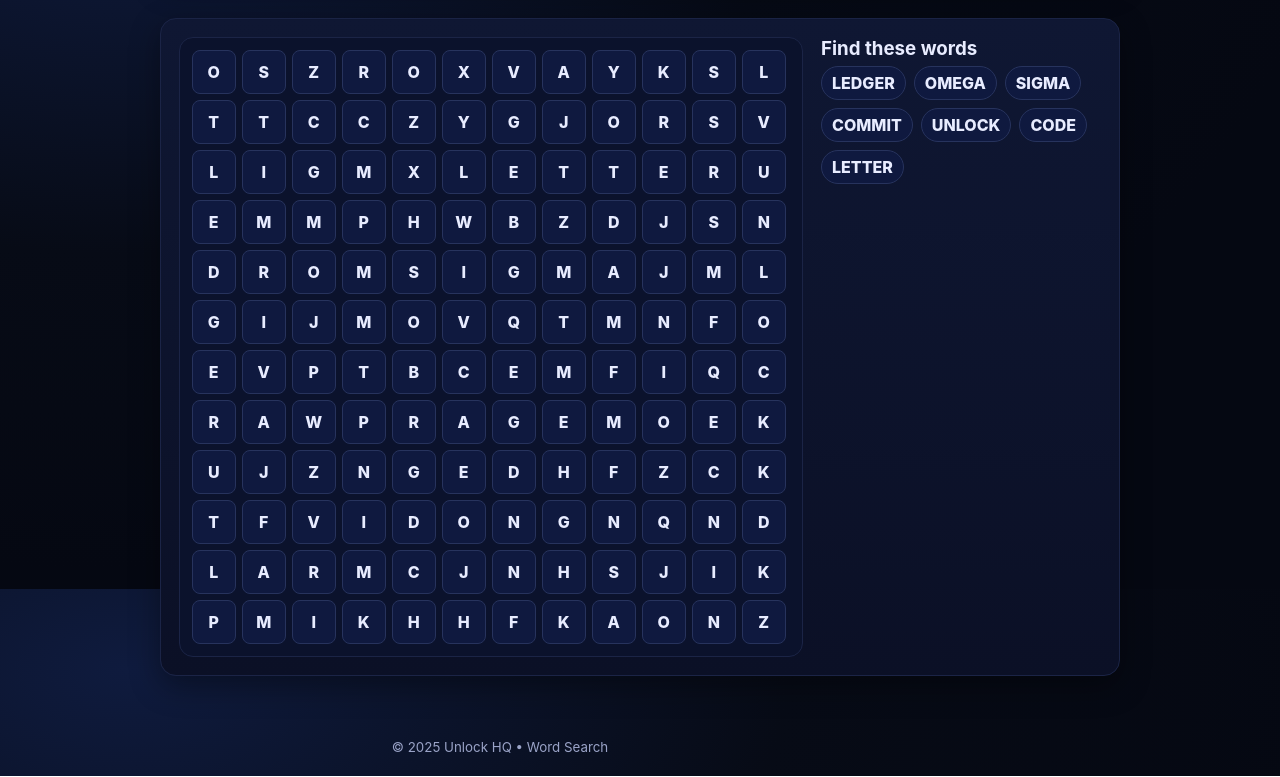
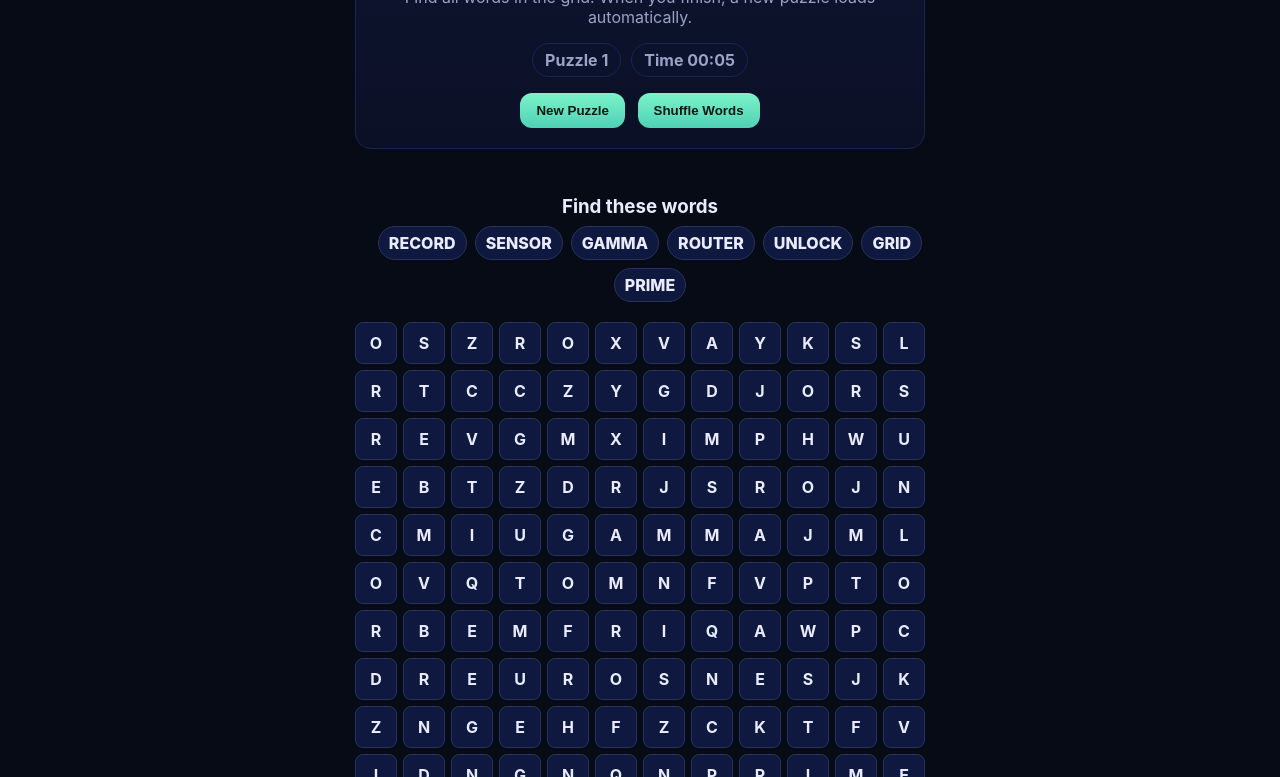
Before and after one commit to scottymker/capture-the-flag, a plain HTML site: page endless-word-search.html in a window 1280 px wide. Shown: the part 211-988 px from the top of the page. Drawn offline with Linux system fonts and the light colour scheme.

Commit message:
Update endless-word-search.html

```diff
--- a/endless-word-search.html
+++ b/endless-word-search.html
@@ -1,151 +1,106 @@
 <!DOCTYPE html>
 <html lang="en">
 <head>
-  <meta charset="UTF-8" />
+  <meta charset="utf-8" />
   <meta name="viewport" content="width=device-width, initial-scale=1" />
-  <title>Unlock HQ – Endless Word Search</title>
-  <meta name="description" content="Endless word search puzzles. Finish one, a fresh puzzle appears automatically. Mobile‑friendly layout." />
+  <title>Unlock HQ • Endless Word Search</title>
   <link rel="icon" href="assets/unlockhq_web.png" />
   <style>
-    :root{ --bg:#070b16; --panel:#0d1326; --ink:#e8ecff; --muted:#9aa3c7; --accent:#7cf3c8; --border:#1b2446; --radius:16px; --shadow:0 10px 30px rgba(0,0,0,.35); }
+    :root{ --bg:#070b16; --ink:#e9ecff; --muted:#9aa3c7; --accent:#7cf3c8; --border:#1a2450; --radius:16px; --cell:30px; --gap:6px; --boardW: 360px; }
     *{box-sizing:border-box}
     html,body{height:100%}
-    body{margin:0; font-family:Inter,ui-sans-serif,system-ui,Segoe UI,Roboto,Arial; color:var(--ink); background:radial-gradient(1200px 700px at 10% 10%,#0f1b3e 0%,#070b16 55%,#050812 100%) fixed}
-    header{position:sticky; top:0; z-index:10; border-bottom:1px solid var(--border); background:linear-gradient(180deg, rgba(7,11,22,.85), rgba(7,11,22,0)); backdrop-filter:saturate(130%) blur(6px)}
-    .wrap{max-width:1000px; margin:0 auto; padding:20px}
-    .card{background:linear-gradient(180deg,#0f1733,#0b1026); border:1px solid var(--border); border-radius:var(--radius); box-shadow:var(--shadow)}
-    .pad{padding:18px}
+    body{margin:0; font-family:Inter,ui-sans-serif,system-ui,Segoe UI,Roboto,Arial; color:var(--ink); background:#070b16; overflow-x:hidden}
+
+    .wrap{max-width:1000px; margin:0 auto; padding:18px}
+    .panel{background:linear-gradient(180deg,#0f1733,#0b1026); border:1px solid var(--border); border-radius:var(--radius)}
+
+    /* Width-sync */
+    .frame{ width:var(--boardW); max-width:var(--boardW); margin:0 auto; }
+
+    header{padding:14px 10px}
+    #hero{padding:16px; text-align:center}
+    #logo img{height:84px; width:auto; filter:drop-shadow(0 0 14px rgba(124,243,200,.6))}
+    h1{margin:10px 0 4px; font-size:clamp(28px,6vw,40px)}
     .muted{color:var(--muted)}
+    .stats{display:flex; gap:10px; justify-content:center; flex-wrap:wrap; margin:12px 0}
+    .pill{padding:6px 12px; border-radius:999px; border:1px solid var(--border); background:#0b122c; color:var(--muted); font-weight:700}
+    .btn{background:linear-gradient(180deg,var(--accent),#4fd1b6); color:#001a10; font-weight:800; border:none; border-radius:12px; padding:10px 16px; cursor:pointer; margin:4px}
 
-    .top{display:grid; grid-template-columns:1.2fr .8fr; align-items:center; gap:16px}
-    .stats{display:flex; gap:10px; flex-wrap:wrap}
-    .pill{padding:6px 10px; border-radius:999px; border:1px solid var(--border); background:#0b122c; color:#9aa3c7; font-weight:700}
-
-    /* --- Mobile-first board layout --- */
-    .board{display:grid; grid-template-columns:1fr; gap:18px; align-items:start}
-    @media (min-width: 860px){ .board{ grid-template-columns: 1fr 280px; } }
-
-    /* Grid uses dynamic cell size so it never overflows */
-    #gridWrap{width:100%}
-    .ws{--cell: 34px; --gap:6px; display:grid; grid-template-columns:repeat(var(--n,12), var(--cell)); gap:var(--gap); padding:12px; border:1px solid var(--border); background:#0b122c; border-radius:14px; width:100%; touch-action:none}
-    .cell{width:var(--cell); height:var(--cell); display:grid; place-items:center; border-radius:8px; background:#0f193f; border:1px solid #27335d; font-weight:800; letter-spacing:.5px; user-select:none; cursor:pointer}
-    .cell.sel{outline:2px solid var(--accent); background:#10244d}
-    .cell.ok{background:#153d2d; border-color:#1b6a4a}
-
-    .wordlist{display:flex; gap:8px; flex-wrap:wrap}
+    /* Word list between hero and grid */
+    #wordsWrap{padding:10px; text-align:center}
+    #words{display:flex; gap:8px; flex-wrap:wrap; justify-content:center; width:var(--boardW); margin:0 auto}
     .word{padding:6px 10px; border-radius:999px; border:1px solid #27335d; background:#0f193f; font-weight:800}
     .word.done{background:#153d2d; border-color:#1b6a4a}
 
-    .actions{display:flex; gap:10px; flex-wrap:wrap}
-    .btn{background:linear-gradient(180deg,var(--accent),#4fd1b6); color:#001a10; font-weight:800; border:none; border-radius:12px; padding:10px 14px; cursor:pointer}
+    /* Grid */
+    #grid{display:grid; gap:var(--gap); grid-template-columns:repeat(var(--n,10), var(--cell)); width:var(--boardW); margin:10px auto; touch-action:none}
+    .cell{aspect-ratio:1/1; width:var(--cell); display:grid; place-items:center; border-radius:8px; background:#0f193f; border:1px solid #27335d; font-weight:700; user-select:none; cursor:pointer}
+    .cell.sel{outline:2px solid var(--accent)}
+    .cell.ok{background:#153d2d; border-color:#1b6a4a}
+
+    footer{text-align:center; margin:26px 0; color:var(--muted)}
   </style>
 </head>
 <body>
-  <header>
-    <div class="wrap">
-      <div class="card pad top">
-        <div>
-          <div style="display:flex; align-items:center; gap:10px; margin-bottom:6px">
-            <img src="assets/unlockhq_web.png" alt="Unlock HQ" style="height:40px; width:auto" />
-            <h1 style="margin:0; font-size:26px">Endless Word Search</h1>
-          </div>
-          <p class="muted" style="margin:6px 0 10px">Find all words in the grid. When you finish, a new puzzle loads automatically.</p>
+  <header class="wrap">
+    <div id="hero" class="panel frame">
+      <div id="logo"><img src="assets/unlockhq_web.png" alt="Unlock HQ logo"></div>
+      <h1>Endless Word Search</h1>
+      <p class="muted">Find all words in the grid. When you finish, a new puzzle loads automatically.</p>
       <div class="stats">
         <span class="pill">Puzzle <span id="count">1</span></span>
         <span class="pill">Time <span id="timer">00:00</span></span>
       </div>
-        </div>
-        <div class="actions">
+      <div>
         <button class="btn" id="new">New Puzzle</button>
         <button class="btn" id="shuffle">Shuffle Words</button>
-        </div>
       </div>
     </div>
   </header>
 
   <main class="wrap">
-    <div class="card pad board">
-      <div id="gridWrap">
-        <div id="grid" class="ws" aria-label="word search grid"></div>
-      </div>
-      <aside>
-        <h3 style="margin:0 0 6px">Find these words</h3>
-        <div id="words" class="wordlist"></div>
-      </aside>
-    </div>
+    <section id="wordsWrap" class="frame">
+      <h3 style="margin:0 0 8px">Find these words</h3>
+      <div id="words"></div>
+    </section>
+    <section class="frame">
+      <div id="grid"></div>
+    </section>
   </main>
 
-  <footer class="wrap muted" style="text-align:center; margin:20px 0 30px">
-    <small>© <span id="year"></span> Unlock HQ • Word Search</small>
-  </footer>
+  <footer>© <span id="year"></span> Unlock HQ • Word Search</footer>
 
   <script>
-    // ===== Config =====
-    const CFG = {
-      size: 12,             // grid size (NxN)
-      perPuzzle: 7,         // words per puzzle
-      bank: [
-        'unlock','cipher','puzzle','escape','lab','matrix','grid','prime','code','letter','search','random','portal','vault','timer','hidden','vector','button','answer','clue','logic','number','record','ledger','report','beta','alpha','gamma','sigma','delta','theta','omega','labcoat','sensor','camera','riddle','locker','agent','signal','server','client','cookie','token','branch','commit','deploy','stripe','netlify','tunnel','router'
-      ]
-    };
+    const CFG = { size: 12, perPuzzle: 7, bank: ['unlock','cipher','puzzle','escape','matrix','grid','prime','code','letter','search','random','vault','timer','logic','number','record','report','alpha','gamma','delta','omega','sensor','camera','riddle','locker','signal','server','client','vector','router','branch','commit','deploy'] };
+    let puzzleCount=0,t0=0,timerId=null,current={grid:[],words:[],found:new Set(),sel:[]};
+    const $=s=>document.querySelector(s);
 
-    // ===== State =====
-    let puzzleCount = 0, t0 = 0, timerId = null;
-    const $ = s=>document.querySelector(s);
+    function startTimer(){ clearInterval(timerId); t0=Date.now(); timerId=setInterval(()=>{const s=Math.floor((Date.now()-t0)/1000),m=Math.floor(s/60),r=s%60; $('#timer').textContent=`${String(m).padStart(2,'0')}:${String(r).padStart(2,'0')}`;},1000); }
 
-    function startTimer(){ clearInterval(timerId); t0 = Date.now(); timerId = setInterval(()=>{
-      const s=Math.floor((Date.now()-t0)/1000), m=Math.floor(s/60), r=s%60; $('#timer').textContent = `${String(m).padStart(2,'0')}:${String(r).padStart(2,'0')}`;
-    }, 1000); }
+    function randInt(n){return Math.floor(Math.random()*n);}
+    function pickWords(){const pool=[...CFG.bank];const words=[];while(words.length<CFG.perPuzzle&&pool.length){const w=pool.splice(randInt(pool.length),1)[0];if(w.length<=CFG.size)words.push(w.toUpperCase());}return words;}
+    function emptyGrid(){return Array.from({length:CFG.size},()=>Array(CFG.size).fill(''));}
+    function inBounds(x,y){return x>=0&&y>=0&&x<CFG.size&&y<CFG.size;}
+    const DIRS=[[1,0],[0,1],[1,1],[-1,0],[0,-1],[-1,-1],[1,-1],[-1,1]];
+    function tryPlace(grid,word){const dirs=[...DIRS].sort(()=>Math.random()-0.5);for(const[dx,dy]of dirs){for(let attempt=0;attempt<80;attempt++){const sx=randInt(CFG.size),sy=randInt(CFG.size);let x=sx,y=sy,ok=true;for(const ch of word){if(!inBounds(x,y)){ok=false;break;}const g=grid[y][x];if(g&&g!==ch){ok=false;break;}x+=dx;y+=dy;}if(!ok)continue;x=sx;y=sy;for(const ch of word){grid[y][x]=ch;x+=dx;y+=dy;}return true;}}return false;}
+    function fillRandom(grid){const letters='ABCDEFGHIJKLMNOPQRSTUVWXYZ';for(let y=0;y<CFG.size;y++)for(let x=0;x<CFG.size;x++)if(!grid[y][x])grid[y][x]=letters[randInt(letters.length)];}
 
-    // ===== Word placement =====
-    function randInt(n){ return Math.floor(Math.random()*n); }
-    function pickWords(){
-      const pool = [...CFG.bank];
-      const words=[]; while(words.length<CFG.perPuzzle && pool.length){ const w = pool.splice(randInt(pool.length),1)[0]; if(w.length<=CFG.size) words.push(w.toUpperCase()); }
-      return words;
-    }
-    function emptyGrid(){ return Array.from({length:CFG.size},()=>Array(CFG.size).fill('')); }
-    function inBounds(x,y){ return x>=0 && y>=0 && x<CFG.size && y<CFG.size; }
-    const DIRS = [ [1,0],[0,1],[1,1],[-1,0],[0,-1],[-1,-1],[1,-1],[-1,1] ];
-    function tryPlace(grid, word){
-      const dirs = [...DIRS].sort(()=>Math.random()-0.5);
-      for(const [dx,dy] of dirs){
-        for(let attempt=0; attempt<80; attempt++){
-          const sx = randInt(CFG.size), sy = randInt(CFG.size);
-          let x=sx, y=sy, ok=true;
-          for(const ch of word){ if(!inBounds(x,y)){ ok=false; break; } const g=grid[y][x]; if(g && g!==ch){ ok=false; break; } x+=dx; y+=dy; }
-          if(!ok) continue;
-          x=sx; y=sy; for(const ch of word){ grid[y][x]=ch; x+=dx; y+=dy; }
-          return true;
-        }
-      }
-      return false;
-    }
-    function fillRandom(grid){
-      const letters='ABCDEFGHIJKLMNOPQRSTUVWXYZ';
-      for(let y=0;y<CFG.size;y++) for(let x=0;x<CFG.size;x++) if(!grid[y][x]) grid[y][x]=letters[randInt(letters.length)];
-    }
-
-    // ===== Build & render puzzle =====
-    let current = { grid:[], words:[], found:new Set(), sel:[] };
-
-    function computeCell(){
-      const wrap = document.getElementById('gridWrap');
-      const gap = 6; // match CSS --gap
-      const pad = 24; // inner padding + border breathing room
-      const available = wrap.clientWidth - pad; // best effort
-      const cell = Math.floor((available - gap*(CFG.size-1)) / CFG.size);
-      // clamp to sensible range
-      const px = Math.max(22, Math.min(cell, 44));
-      const gridEl = document.getElementById('grid');
-      gridEl.style.setProperty('--cell', px + 'px');
-      gridEl.style.setProperty('--n', CFG.size);
+    function computeSizing(){
+      // compute cell size so board fits viewport nicely
+      const vw = Math.min(window.innerWidth, document.documentElement.clientWidth);
+      const maxW = Math.floor(vw * 0.94); // breathing room
+      const gap = parseInt(getComputedStyle(document.documentElement).getPropertyValue('--gap')) || 6;
+      // clamp cell size between 22 and 42px
+      let cell = Math.min(42, Math.floor((maxW - gap*(CFG.size-1)) / CFG.size));
+      cell = Math.max(22, cell);
+      const boardW = cell*CFG.size + gap*(CFG.size-1);
+      document.documentElement.style.setProperty('--cell', cell+'px');
+      document.documentElement.style.setProperty('--boardW', boardW+'px');
+      document.documentElement.style.setProperty('--n', CFG.size);
     }
 
     function renderGrid(){
-      const gEl = $('#grid');
-      gEl.innerHTML='';
-      computeCell();
+      const gEl = $('#grid'); gEl.innerHTML='';
       for(let y=0;y<CFG.size;y++) for(let x=0;x<CFG.size;x++){
         const d=document.createElement('div'); d.className='cell'; d.textContent=current.grid[y][x]; d.dataset.x=x; d.dataset.y=y;
         d.addEventListener('click',()=>handleSelect(d)); gEl.appendChild(d);
@@ -153,58 +108,38 @@
     }
 
     function newPuzzle(shuffleOnly=false){
-      if(!shuffleOnly){ puzzleCount++; $('#count').textContent = puzzleCount; }
-      current = { grid: emptyGrid(), words: pickWords(), found:new Set(), sel:[] };
-      for(const base of current.words){ const w = Math.random()<0.5 ? base.split('').reverse().join('') : base; tryPlace(current.grid, w) || tryPlace(current.grid, base); }
-      fillRandom(current.grid);
-      renderGrid();
-      // render words
-      const wEl = $('#words'); wEl.innerHTML='';
-      current.words.forEach(w=>{ const t=document.createElement('span'); t.className='word'; t.textContent=w; t.id=`w_${w}`; wEl.appendChild(t); });
-      startTimer();
+      if(!shuffleOnly){puzzleCount++;$('#count').textContent=puzzleCount;}
+      current={grid:emptyGrid(),words:pickWords(),found:new Set(),sel:[]};
+      for(const base of current.words){const w=Math.random()<0.5?base.split('').reverse().join(''):base;tryPlace(current.grid,w)||tryPlace(current.grid,base);} fillRandom(current.grid);
+      // words
+      const wEl=$('#words'); wEl.innerHTML=''; current.words.forEach(w=>{const t=document.createElement('span'); t.className='word'; t.textContent=w; t.id=`w_${w}`; wEl.appendChild(t);});
+      computeSizing(); renderGrid(); startTimer();
     }
 
-    // Selection logic
-    function clearSel(keep=false){ if(!keep){ current.sel.forEach(c=>c.classList.remove('sel')); } current.sel=[]; }
     function handleSelect(cell){
-      if(cell.classList.contains('ok')) return;
-      if(current.sel.length===0){ cell.classList.add('sel'); current.sel=[cell]; return; }
-      if(current.sel.length===1){
-        const a=current.sel[0]; const b=cell; const ax=+a.dataset.x, ay=+a.dataset.y, bx=+b.dataset.x, by=+b.dataset.y;
-        const dx=Math.sign(bx-ax), dy=Math.sign(by-ay);
-        if(!(dx===0 || dy===0 || Math.abs(bx-ax)===Math.abs(by-ay))){ clearSel(); return; }
-        const path=[]; let x=ax,y=ay; while(true){ path.push([x,y]); if(x===bx && y===by) break; x+=dx; y+=dy; if(!inBounds(x,y)) { path.length=0; break; } }
-        if(path.length===0){ clearSel(); return; }
-        const letters = path.map(([x,y])=>current.grid[y][x]).join('');
-        const rev = letters.split('').reverse().join('');
-        const hit = current.words.find(w=>!current.found.has(w) && (w===letters || w===rev));
-        if(hit){
-          // mark cells
-          const gEl=$('#grid');
-          path.forEach(([x,y])=>{ const idx=y*CFG.size+x; const el=gEl.children[idx]; el.classList.remove('sel'); el.classList.add('ok'); });
+      if(cell.classList.contains('ok'))return;
+      if(current.sel.length===0){cell.classList.add('sel');current.sel=[cell];return;}
+      if(current.sel.length===1){const a=current.sel[0]; const b=cell; const ax=+a.dataset.x, ay=+a.dataset.y, bx=+b.dataset.x, by=+b.dataset.y; const dx=Math.sign(bx-ax), dy=Math.sign(by-ay);
+        if(!(dx===0||dy===0||Math.abs(bx-ax)===Math.abs(by-ay))){clearSel();return;}
+        const path=[]; let x=ax,y=ay; while(true){path.push([x,y]); if(x===bx&&y===by)break; x+=dx; y+=dy; if(!inBounds(x,y)){path.length=0; break;}}
+        if(path.length===0){clearSel();return;}
+        const letters=path.map(([x,y])=>current.grid[y][x]).join(''); const rev=letters.split('').reverse().join('');
+        const hit=current.words.find(w=>!current.found.has(w)&&(w===letters||w===rev));
+        if(hit){ const gEl=$('#grid'); path.forEach(([x,y])=>{ const idx=y*CFG.size+x; const el=gEl.children[idx]; el.classList.remove('sel'); el.classList.add('ok'); });
           current.found.add(hit); const tag=$(`#w_${hit}`); if(tag){ tag.classList.add('done'); tag.textContent=hit+' ✓'; }
-          clearSel(true);
-          checkDone();
+          clearSel(true); checkDone();
         } else { clearSel(); }
       }
     }
+    function clearSel(keep=false){ if(!keep){ current.sel.forEach(c=>c.classList.remove('sel')); } current.sel=[]; }
+    function checkDone(){ if(current.found.size===current.words.length){ setTimeout(()=>newPuzzle(), 900); } }
 
-    function checkDone(){
-      if(current.found.size === current.words.length){
-        setTimeout(()=>{ newPuzzle(); }, 800);
-      }
-    }
+    document.getElementById('new').addEventListener('click',()=>newPuzzle());
+    document.getElementById('shuffle').addEventListener('click',()=>newPuzzle(true));
+    window.addEventListener('resize', computeSizing);
 
-    // Buttons
-    document.getElementById('new').addEventListener('click', ()=> newPuzzle());
-    document.getElementById('shuffle').addEventListener('click', ()=> newPuzzle(true));
-
-    // Init
     newPuzzle();
-    window.addEventListener('resize', ()=>{ computeCell(); });
-
-    // Footer year
-    document.getElementById('year').textContent = new Date().getFullYear();
+    document.getElementById('year').textContent=new Date().getFullYear();
   </script>
 </body>
 </html>
```
Lines whose indentation alone changed are shown as unchanged.
